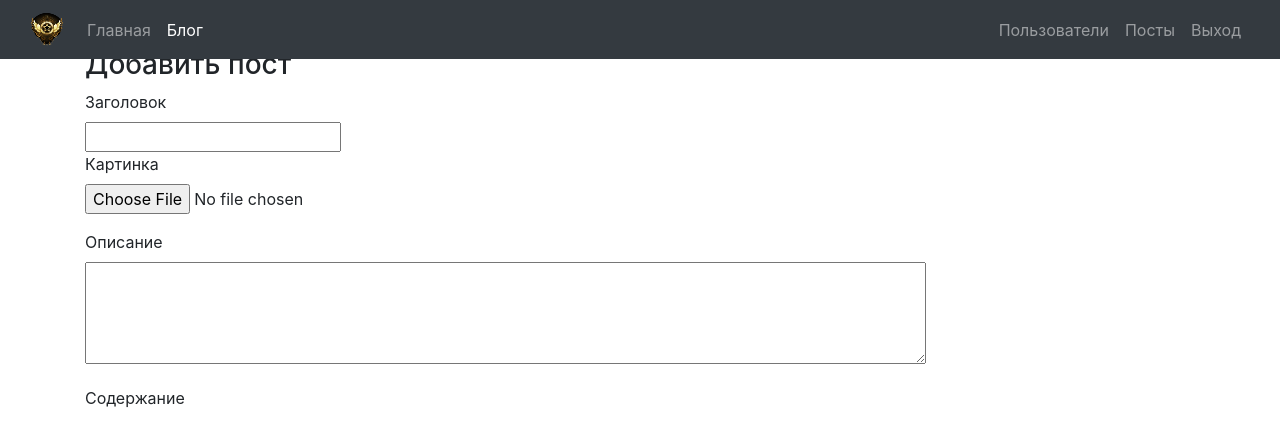
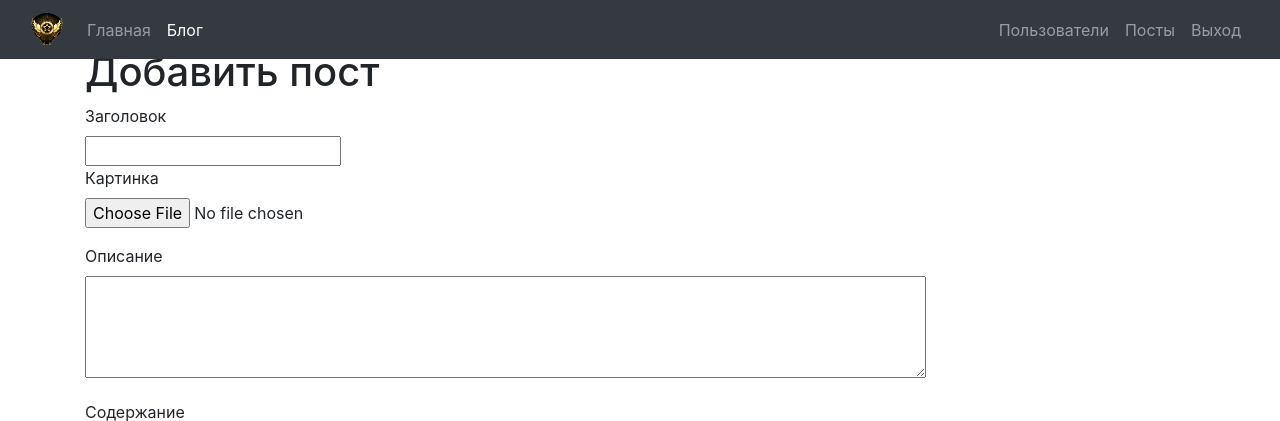
Before and after one commit to pepto33/psite, a PHP site: page /blog/admin/add-post.php in a window 1280 px wide. Shown: the top 421 px of the page. Run offline with PHP 8.4, Linux system fonts and the light colour scheme; the visitor is signed in with stand-in values (Sample User, id 1); some libraries are stand-ins or nearby versions.

Commit message:
Add files via upload

```diff
--- a/blog/admin/add-post.php
+++ b/blog/admin/add-post.php
@@ -1,9 +1,8 @@
 <?php include('admin_header.php'); ?>
 <main role="main" class="flex-shrink-0">
 	<div class="container mb-5">
-		<h3>Добавить пост</h3>
+		<h1>Добавить пост</h1>
 		<?php
-		//if form has been submitted process it
 		if (isset($_POST['submit'])) {
 			$target_dir = "uploads/";
 			$target_file = $target_dir . basename($_FILES["fileToUpload"]["name"]);
@@ -47,7 +46,6 @@
 			}
 			if (!isset($error)) {
 				try {
-					//insert into database
 					$stmt = $db->prepare('INSERT INTO blog_posts (memberID,postTitle,postDesc,postCont,postDate,thumbnail) VALUES (:memberID, :postTitle, :postDesc, :postCont, :postDate, :thumbnail)');
 					$stmt->execute(array(
 						':memberID' => $_SESSION['memberID'],
@@ -57,7 +55,6 @@
 						':postDate' => date('Y-m-d H:i:s'),
 						':thumbnail' => $target_file
 					));
-					//redirect to index page
 					header('Location: index.php?action=added');
 					exit;
 				} catch (PDOException $e) {
--- a/blog/admin/index.php
+++ b/blog/admin/index.php
@@ -1,9 +1,7 @@
 <?php include('admin_header.php');
-//if not logged in redirect to login page
 if (!$user->is_logged_in()) {
 	header('Location: login.php');
 }
-//show message from add / edit page
 if (isset($_GET['delpost'])) {
 	$stmt = $db->prepare('DELETE FROM blog_posts WHERE postID = :postID');
 	$stmt->execute(array(':postID' => $_GET['delpost']));
@@ -15,13 +13,12 @@ if (isset($_GET['delpost'])) {
 	<div class="container">
 		<hr>
 		<?php
-		//show message from add / edit page
 		if (isset($_GET['action'])) {
 			echo '<h3>Post ' . $_GET['action'] . '.</h3>';
 		}
 		?>
 		<table class="table table-bordered table-hover table-striped">
-			<tr>
+			<tr class="thead-dark">
 				<th>Заголовок</th>
 				<th>Автор</th>
 				<th>Дата</th>
@@ -34,7 +31,6 @@ if (isset($_GET['delpost'])) {
 				else
 					$stmt = $db->query('SELECT * FROM blog_posts bp, blog_members bm WHERE bp.memberID = bm.memberID ORDER BY postID DESC');
 				while ($row = $stmt->fetch()) {
-
 					echo '<tr>';
 					echo '<td>' . $row['postTitle'] . '</td>';
 					echo '<td>' . $row['username'] . '</td>';
```
